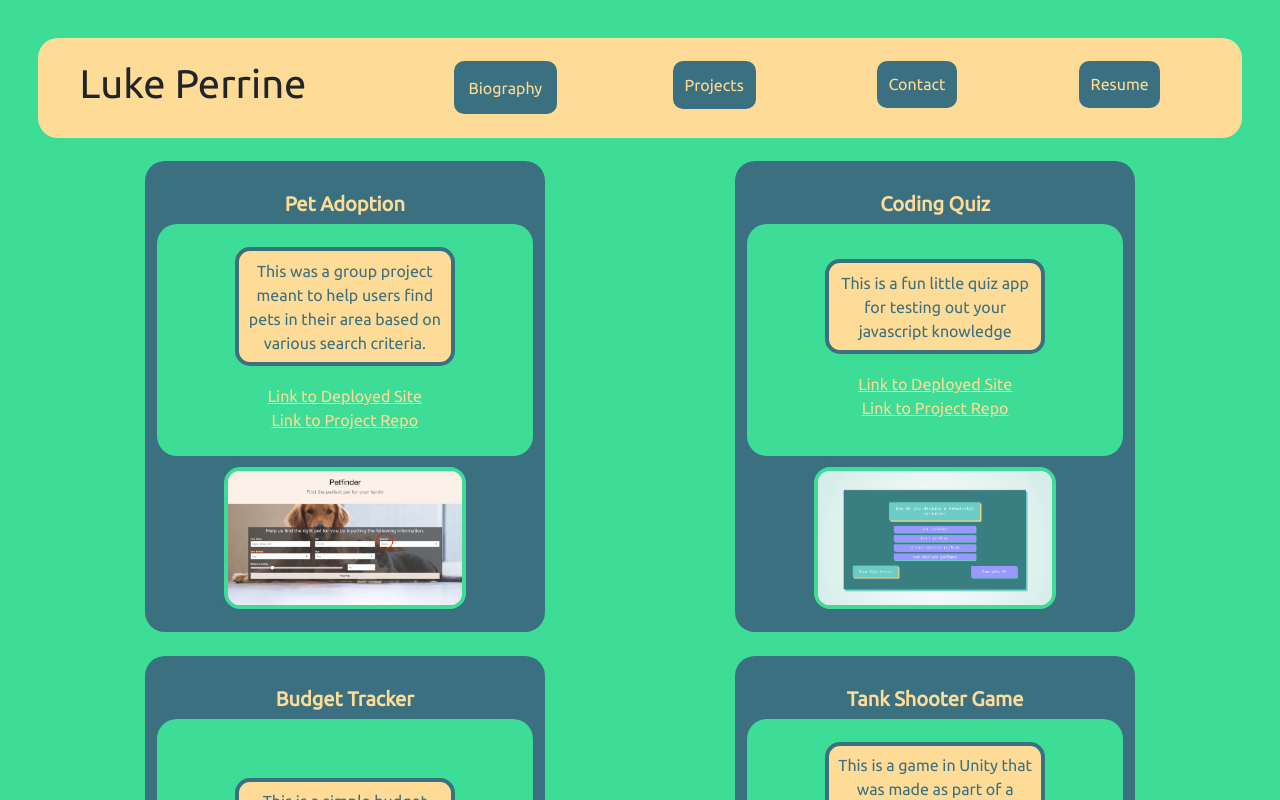
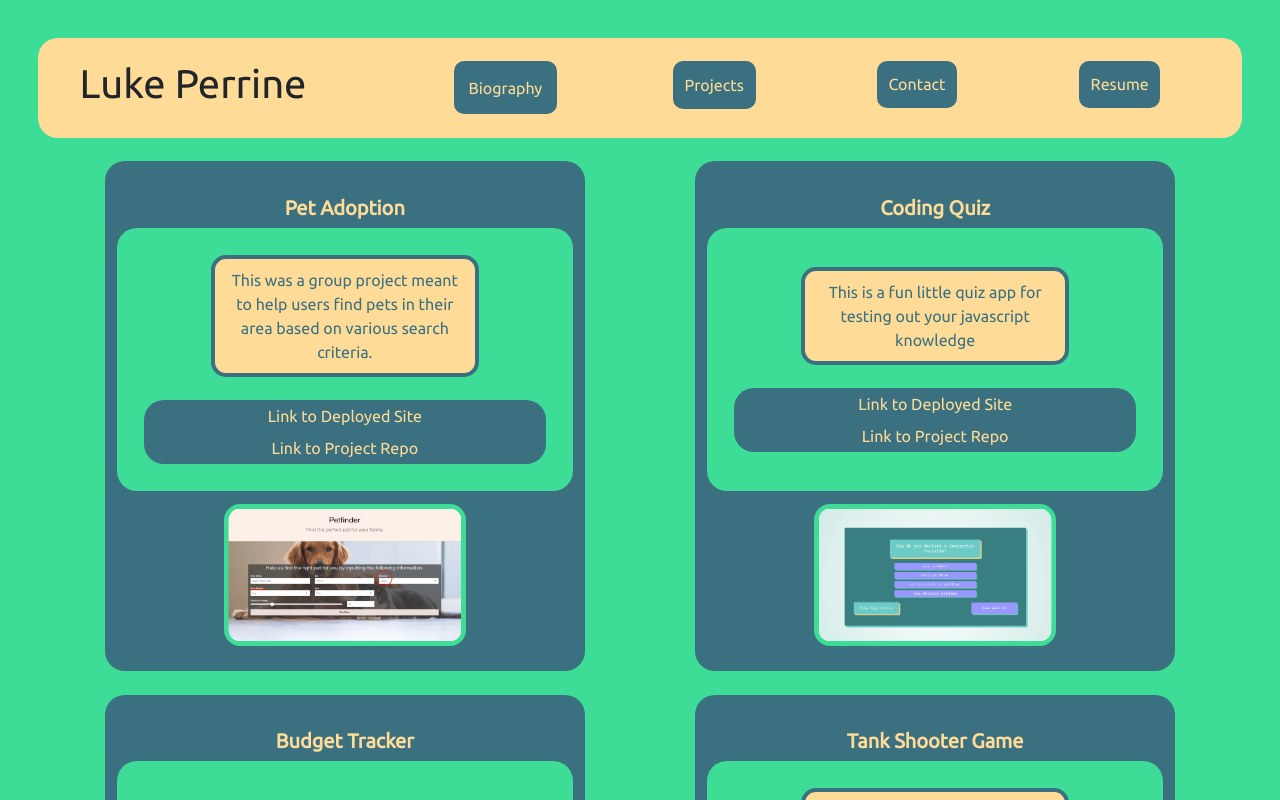
Before and after one commit to Old-Prego/react-portfolio, a React (Create React App) app: page / in a window 1280 px wide. Both pictures are taken after a click on the button "Projects". Shown: the top 800 px of the page. Built offline with nearby package versions, Linux system fonts and the light colour scheme.

Commit message:
Fixed some weird bootstrap stuff and added a picture

```diff
--- a/package.json
+++ b/package.json
@@ -6,6 +6,7 @@
     "@testing-library/jest-dom": "^5.14.1",
     "@testing-library/react": "^11.2.7",
     "@testing-library/user-event": "^12.8.3",
+    "bootstrap": "^5.0.2",
     "gh-pages": "^3.2.3",
     "react": "^17.0.2",
     "react-bootstrap": "^1.6.1",
--- a/src/App.css
+++ b/src/App.css
@@ -37,3 +37,7 @@ body {
   padding: 0;
   overflow-x: hidden;
 }
+
+a {
+  text-decoration:none;
+}
--- a/src/App.js
+++ b/src/App.js
@@ -1,7 +1,7 @@
 import React from 'react';
 import './App.css';
 import { Portfolio } from './components/main';
-import 'bootstrap/dist/css/bootstrap.min.css';
+import 'bootstrap/dist/css/bootstrap.css';
 
 function App() {
   return (
--- a/src/components/footer.js
+++ b/src/components/footer.js
@@ -3,7 +3,7 @@ import React from 'react';
 export function Footer() {
     return(
         <footer>
-            <ul>
+            <ul id="footerUl">
                 <li><a href="https://www.linkedin.com/in/luke-perrine-90020911b/">linkedIn</a></li>
                 <li><a href="https://github.com/old-prego">Github</a></li>
                 <li><a href="mailto:lukejperrine@gmail.com">Email</a></li>
--- a/src/components/projects.js
+++ b/src/components/projects.js
@@ -1,6 +1,6 @@
 import React from 'react';
 import AllProjects from './allProjects';
-import 'bootstrap/dist/css/bootstrap.min.css';
+import 'bootstrap/dist/css/bootstrap.css';
 import { Card } from 'react-bootstrap';
 import '../css/projects.css';
 import pets from '../assets/img/petAdoption.png';
@@ -8,14 +8,14 @@ import quiz from '../assets/img/quiz.png';
 import budget from '../assets/img/budget.png';
 import tank from '../assets/img/tank.png';
 import workout from '../assets/img/workout.png';
-import travel from '../assets/img/portrait.jpg';
+import travel from '../assets/img/travel.png';
 
 export function Projects()
 {
     var imgArray = [pets, quiz, budget, tank, travel, workout];
     return AllProjects.map((project, index,) => {
         return(
-            <Card style={{ width: '25rem' }} id="cardWrap" key={index}>
+            <Card style={{ width: '30rem' }} id="cardWrap" key={index}>
                 <Card.Title id="cardTitle">{project.title}</Card.Title>
                 <Card.Body id="cardBody">
                     <Card.Text class="cardText">{project.description}</Card.Text>
--- a/src/css/header.css
+++ b/src/css/header.css
@@ -54,6 +54,8 @@ header button {
 
 footer li a{
     color: var(--offyellow);
+    background-color: var(--darktext);
+    text-decoration: none;
 }
 
 footer li {
--- a/src/css/projects.css
+++ b/src/css/projects.css
@@ -39,6 +39,10 @@
 
 .cardLink {
     color: var(--offyellow);
+    background-color: var(--darktext);
+    border-radius: 20px;
+    text-decoration: none;
+    margin: 1%;
 }
 
 .cardText {
```
Also changed, not shown: src/assets/img/travel.png (added), 1 other file (tests, documents, lock files or other folders).
